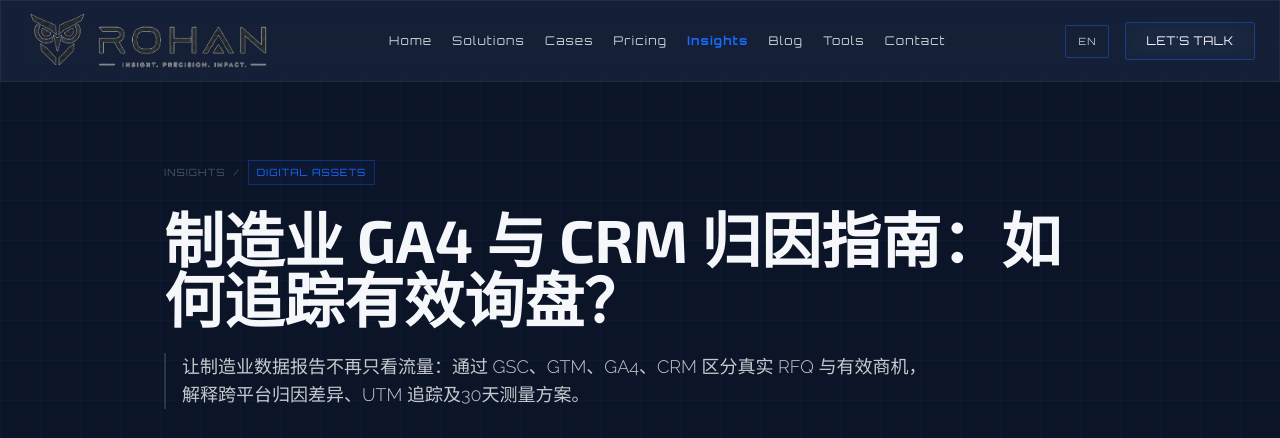
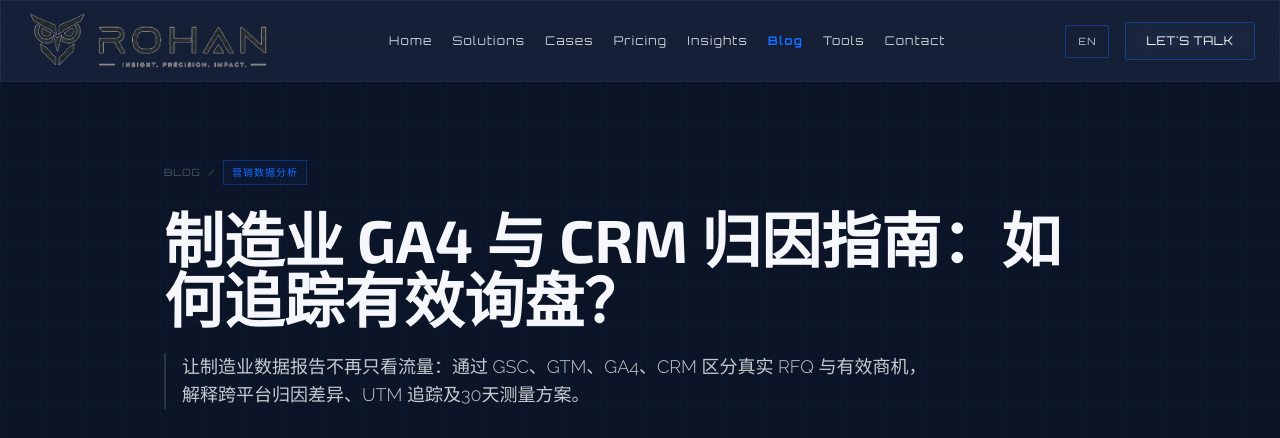
Before and after one commit to Rohanyang/ROHAN, a plain HTML site: page articles/P19/p19.html in a window 1280 px wide. Shown: the top 438 px of the page. Drawn offline with nearby package versions, Linux system fonts and the light colour scheme.

Commit message:
Correct Blog active navigation and taxonomy on Chinese longform article

```diff
--- a/articles/P19/p19.html
+++ b/articles/P19/p19.html
@@ -432,12 +432,8 @@ height="0" width="0" style="display:none;visibility:hidden"></iframe></noscript>
             class="hover:text-accent transition-colors"
             >Pricing</a
           >
-          <a
-            href="../../blog/"
-            class="text-accent font-bold transition-colors"
-            >Insights</a
-          >
-<a href="../../blog/" class="hover:text-accent transition-colors">Blog</a>
+          <a href="../../insights.html" class="hover:text-accent transition-colors">Insights</a>
+<a href="../../blog/" class="text-accent font-bold transition-colors" aria-current="page">Blog</a>
           <a href="../../tools/" class="hover:text-accent transition-colors">Tools</a>
           <a
             href="../../contact.html"
@@ -491,12 +487,8 @@ height="0" width="0" style="display:none;visibility:hidden"></iframe></noscript>
             class="mobile-link text-cool hover:text-accent pb-4 border-b border-steel/20 block"
             >PRICING</a
           >
-          <a
-            href="../../blog/"
-            class="mobile-link text-accent pb-4 border-b border-steel/20 block"
-            >INSIGHTS</a
-          >
-<a href="../../blog/" class="mobile-link text-cool hover:text-accent pb-4 border-b border-steel/20 block">BLOG</a>
+          <a href="../../insights.html" class="mobile-link text-cool hover:text-accent pb-4 border-b border-steel/20 block">INSIGHTS</a>
+<a href="../../blog/" class="mobile-link text-accent pb-4 border-b border-steel/20 block" aria-current="page">BLOG</a>
 <a href="https://rohanyang.com/blog/en/ga4-crm-attribution-for-manufacturers/" lang="en" class="mobile-link text-accent pb-4 border-b border-steel/20 block">ENGLISH VERSION</a>
           <a href="../../tools/" class="mobile-link text-cool hover:text-accent pb-4 border-b border-steel/20 block">TOOLS</a>
           <a
@@ -515,16 +507,12 @@ height="0" width="0" style="display:none;visibility:hidden"></iframe></noscript>
         <div
           class="font-tech text-[10px] text-steel uppercase tracking-widest mb-6 flex items-center gap-2"
         >
-          <a
-            href="../../blog/"
-            class="hover:text-accent transition-colors"
-            >Insights</a
-          >
+          <a href="../../blog/" class="hover:text-accent transition-colors">Blog</a>
           <span>/</span>
           <!-- META CATEGORY START -->
           <span
             class="text-accent border border-accent/30 bg-accent/5 px-2 py-1"
-            >Digital Assets</span
+            >营销数据分析</span
           >
           <!-- META CATEGORY END -->
         </div>
```
